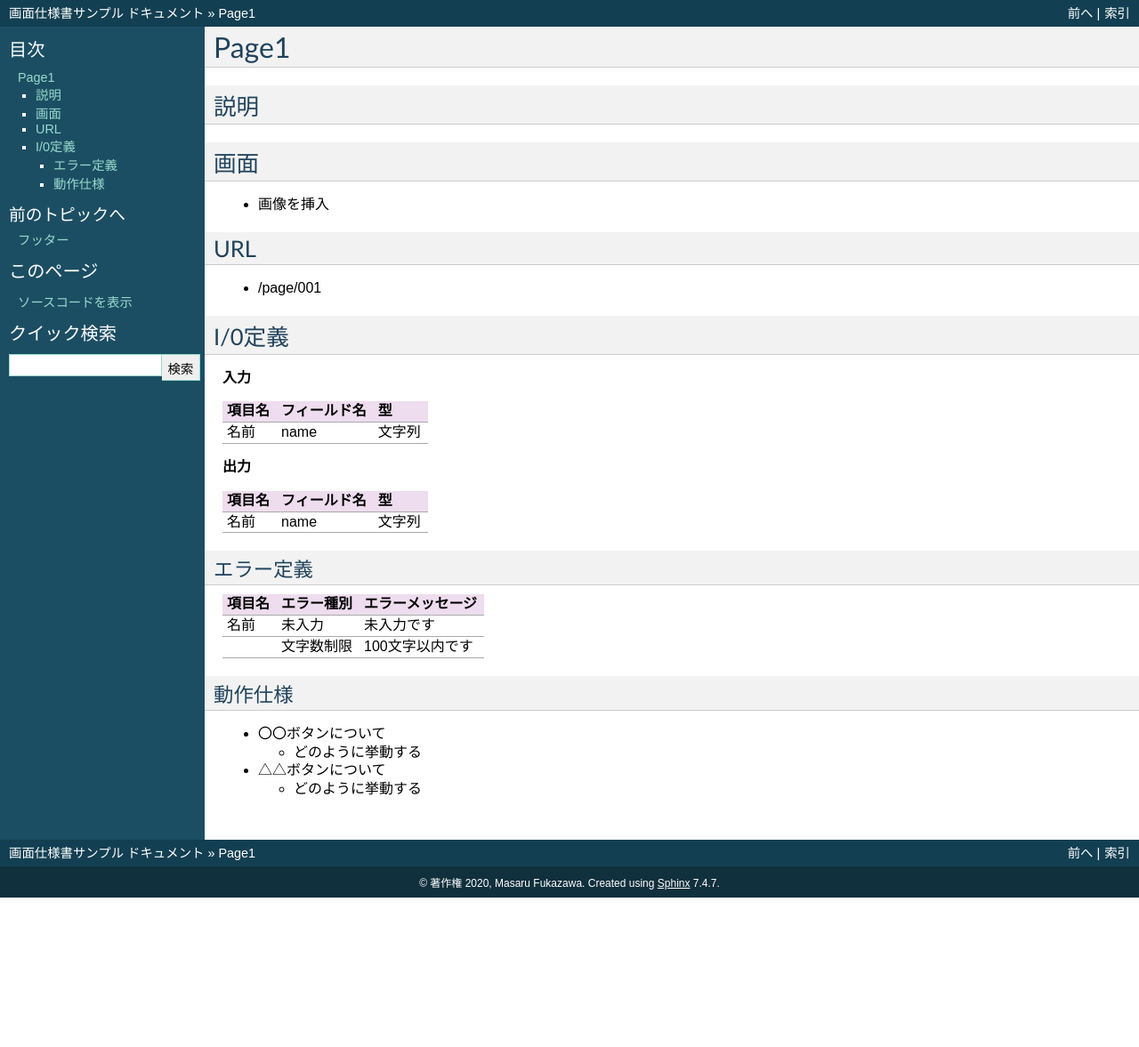
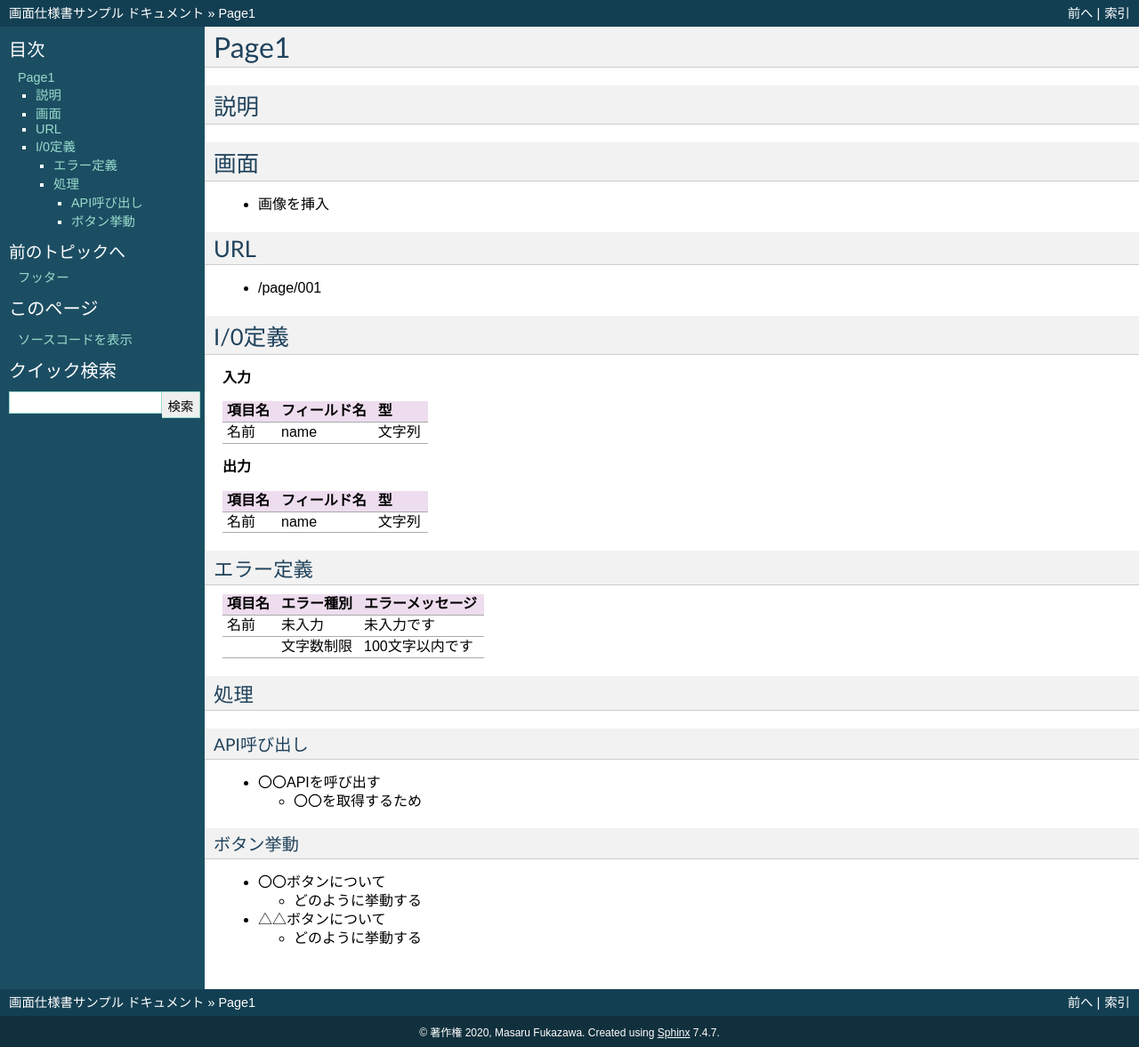
Before and after one commit to MasaruFukazawa/devdocs, a Sphinx documentation site: the page built from screen_design/source/page_001.rst, in a window 1280 px wide. Shown: the whole page at 89% size. Built offline with Sphinx 7.4.7, drawn with Linux system fonts in a browser that asks for light colours; before the commit the page ends 1009 px from its top, so only the background shows below that.

Commit message:
処理項目変更

```diff
--- a/screen_design/source/page_001.rst
+++ b/screen_design/source/page_001.rst
@@ -61,15 +61,24 @@ I/0定義
      - 100文字以内です
 
 
-動作仕様
+処理
 ^^^^^^^^^^^^^^^^^^^^^^^^^^^^^^^^^^^^^^^^^^^^^
+
+API呼び出し
+~~~~~~~~~~~~~~~~~~~~~~~~~~~~~~~~~~~~~~~~~~~~~
+
+- 〇〇APIを呼び出す
+
+  - 〇〇を取得するため
+
+
+ボタン挙動
+~~~~~~~~~~~~~~~~~~~~~~~~~~~~~~~~~~~~~~~~~~~~~
 
 - 〇〇ボタンについて
 
   - どのように挙動する
 
-
-
 - △△ボタンについて
 
   - どのように挙動する
```
